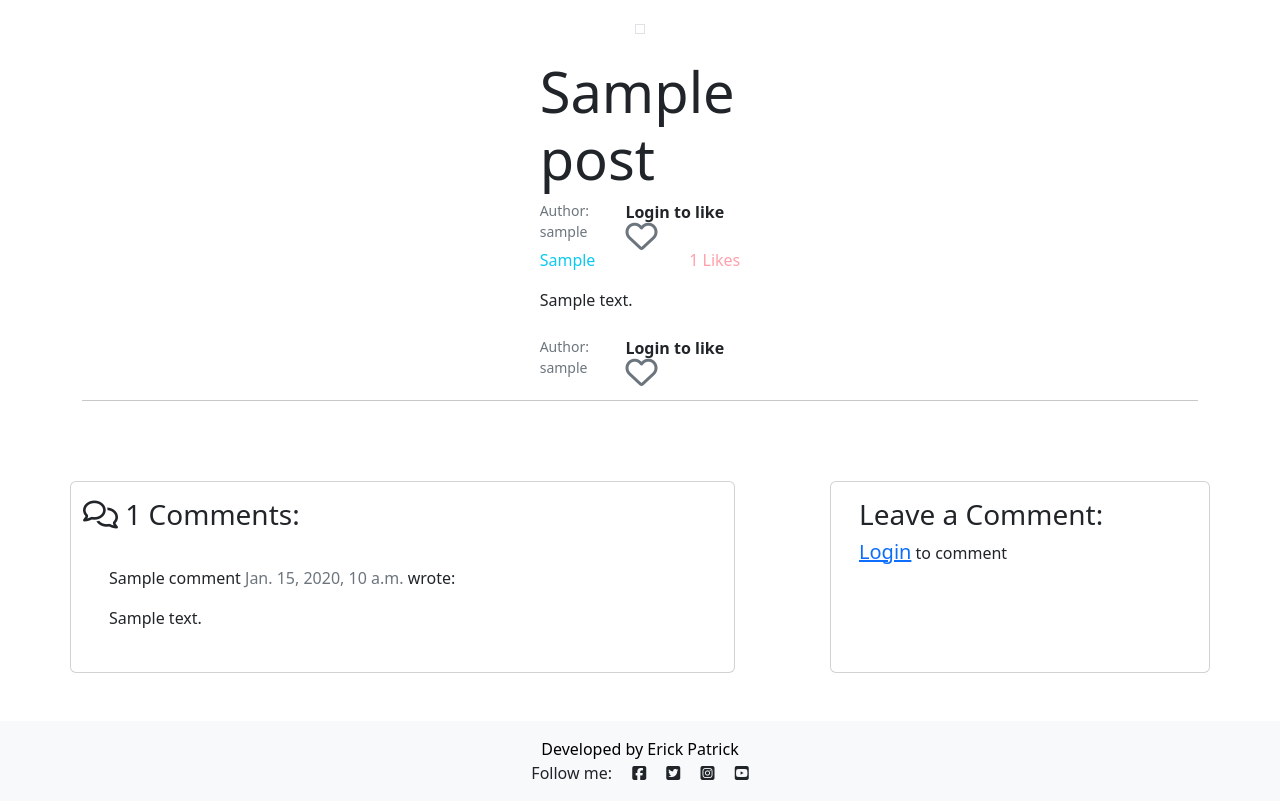
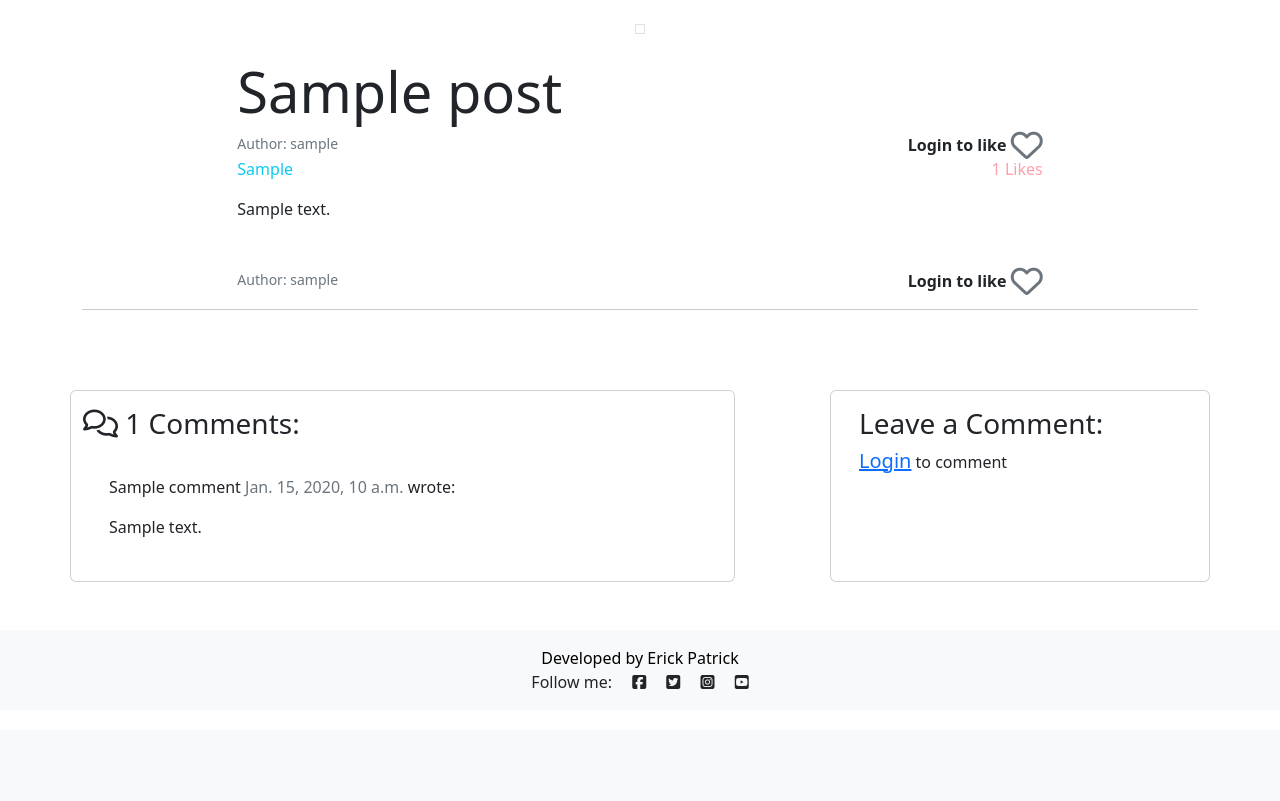
Before and after one commit to fpatrick/av, a Django app: a page that uses templates/post_detail.html in a window 1280 px wide. Shown: the part 70-871 px from the top of the page. After the commit the page ends 759 px from the top, so only its background shows below. Run offline with Django 4.2, Linux system fonts and the light colour scheme; tables that the repository leaves empty hold one stand-in row (values such as "Sample post"); some libraries are stand-ins or nearby versions.

Commit message:
Fix post formatting to always expand the content

```diff
--- a/static/css/style.css
+++ b/static/css/style.css
@@ -33,5 +33,5 @@
 }
 
 .wide {
-    width: auto;
+    width: 100%;
 }
--- a/templates/post_detail.html
+++ b/templates/post_detail.html
@@ -4,10 +4,6 @@
 
 <div class="container-fluid" xmlns="http://www.w3.org/1999/html">
     <div class="row">
-
-        <div class="d-flex align-items-center justify-content-center">
-            <div class="row">
-
         <div class="col-md-8 col-sm-12 offset-md-2">
             <div class="container-fluid">
                 <br>
@@ -52,7 +48,7 @@
                     <p class="text-info"> {{ post.keywords }}</p>
                     <span class="red-like">{{ post.number_of_likes }} Likes</span>
                 </div>
-                        <span> {{ post.content | safe }} </span>
+                <div class="w-100"> {{ post.content | safe }}</div>
                 <br><br>
                 <div class="d-flex justify-content-between">
                     <small class="text-muted">Author: {{ post.author }}</small>
@@ -77,10 +73,6 @@
                         <span class="text-secondary"><i class="far fa-heart fa-2xl"></i></span>
                         {% endif %}
                     </strong>
-
-                        </div>
-                    </div>
-
                 </div>
             </div>
         </div>
```
Lines whose indentation alone changed are shown as unchanged.
